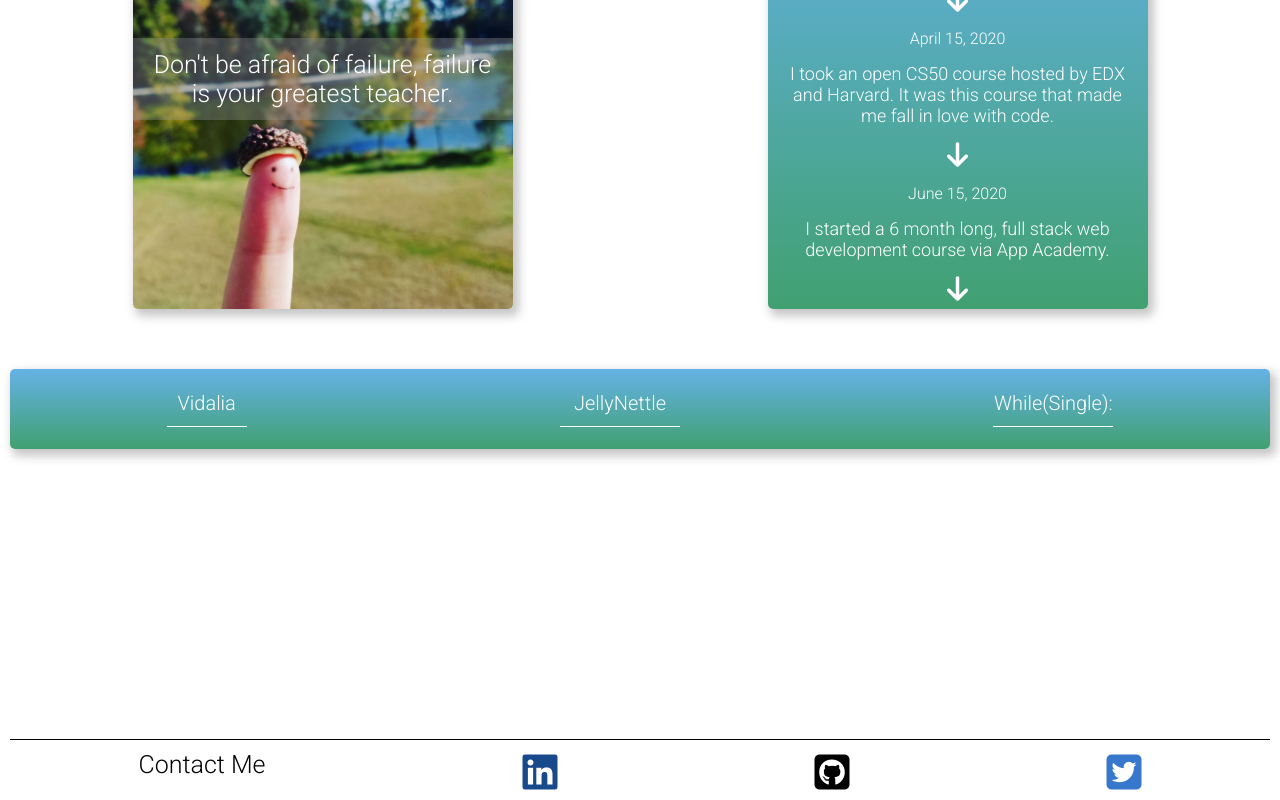
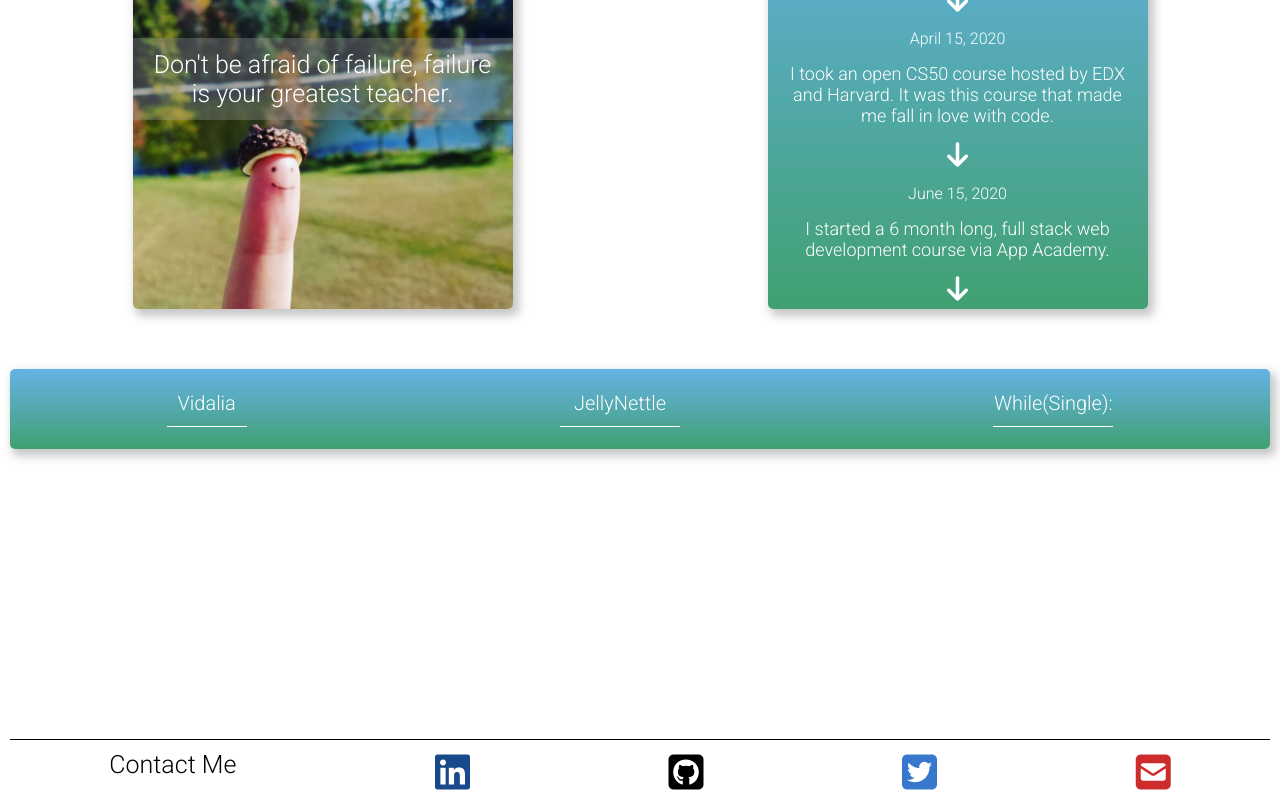
Before and after one commit to Momma-Memu/onionqueenmemu.github.io, a React (Create React App) app in the folder client/: page / in a window 1280 px wide. Shown: the part 932-1732 px from the top of the page. Built offline with nearby package versions, Linux system fonts and the light colour scheme.

Commit message:
email link

```diff
--- a/client/src/components/Footer.js
+++ b/client/src/components/Footer.js
@@ -9,6 +9,7 @@ const Footer = () => {
             <a href='https://www.linkedin.com/in/miah-barnes-2260111aa/' className='contact-linked'><i className="fab fa-linkedin"></i></a>
             <a href='https://github.com/OnionQueenMemu' className='contact-links'><i className="fab fa-github-square"></i></a>
             <a href='https://twitter.com/OnionQueenMemu' className='contact-twitter'><i className="fab fa-twitter-square"></i></a>
+            <a class="social-list__link" href="mailto:miahellenbarnes@gmail.com" className='contact-email'><i className="fas fa-envelope-square"></i></a>
         </div>
 
     )
--- a/client/src/styles/footer.css
+++ b/client/src/styles/footer.css
@@ -35,3 +35,10 @@
     margin: 10px;
     padding-bottom: 50px;
 }
+
+.contact-email{
+    color: rgb(204, 44, 44);
+    font-size: 40px;
+    margin: 10px;
+    padding-bottom: 50px;
+}
```
Also changed, not shown: 1 other file (tests, documents, lock files or other folders).
